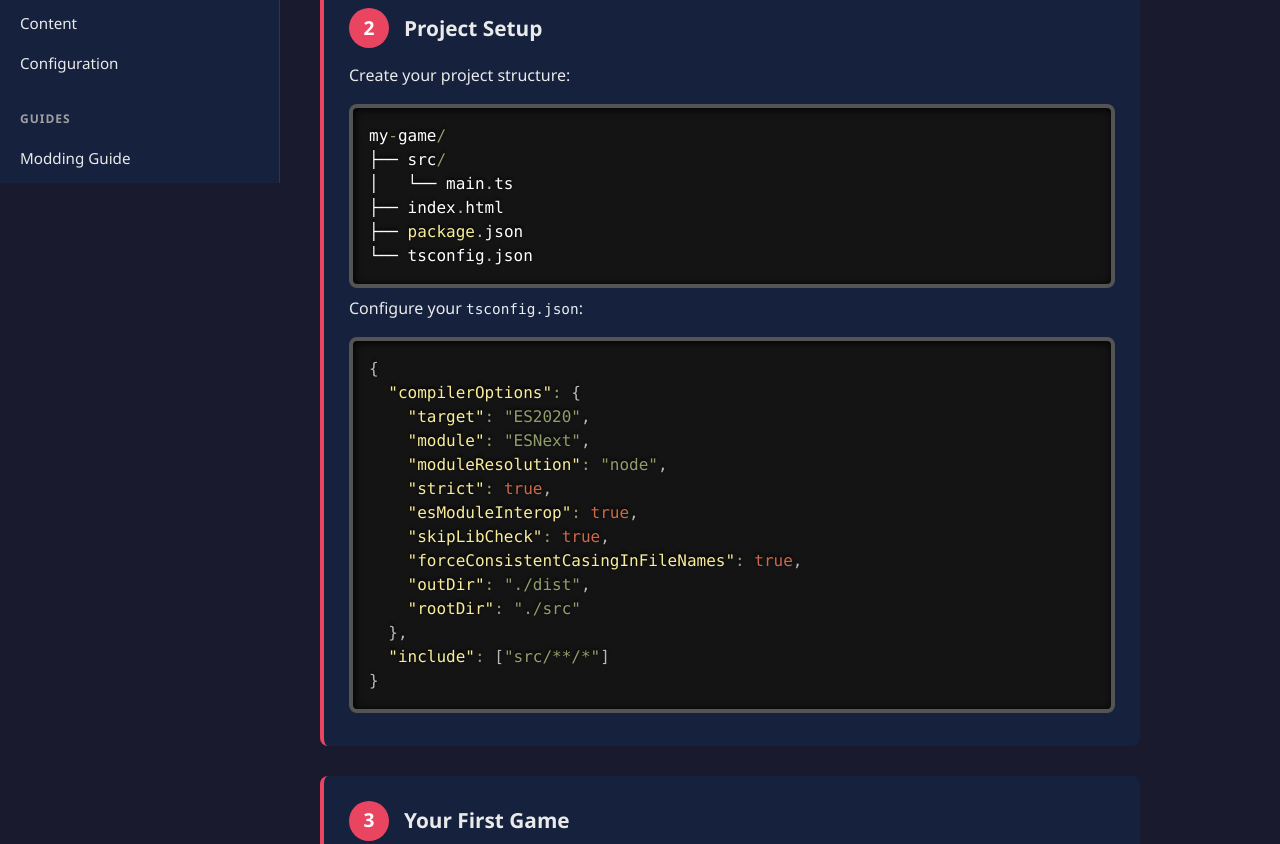
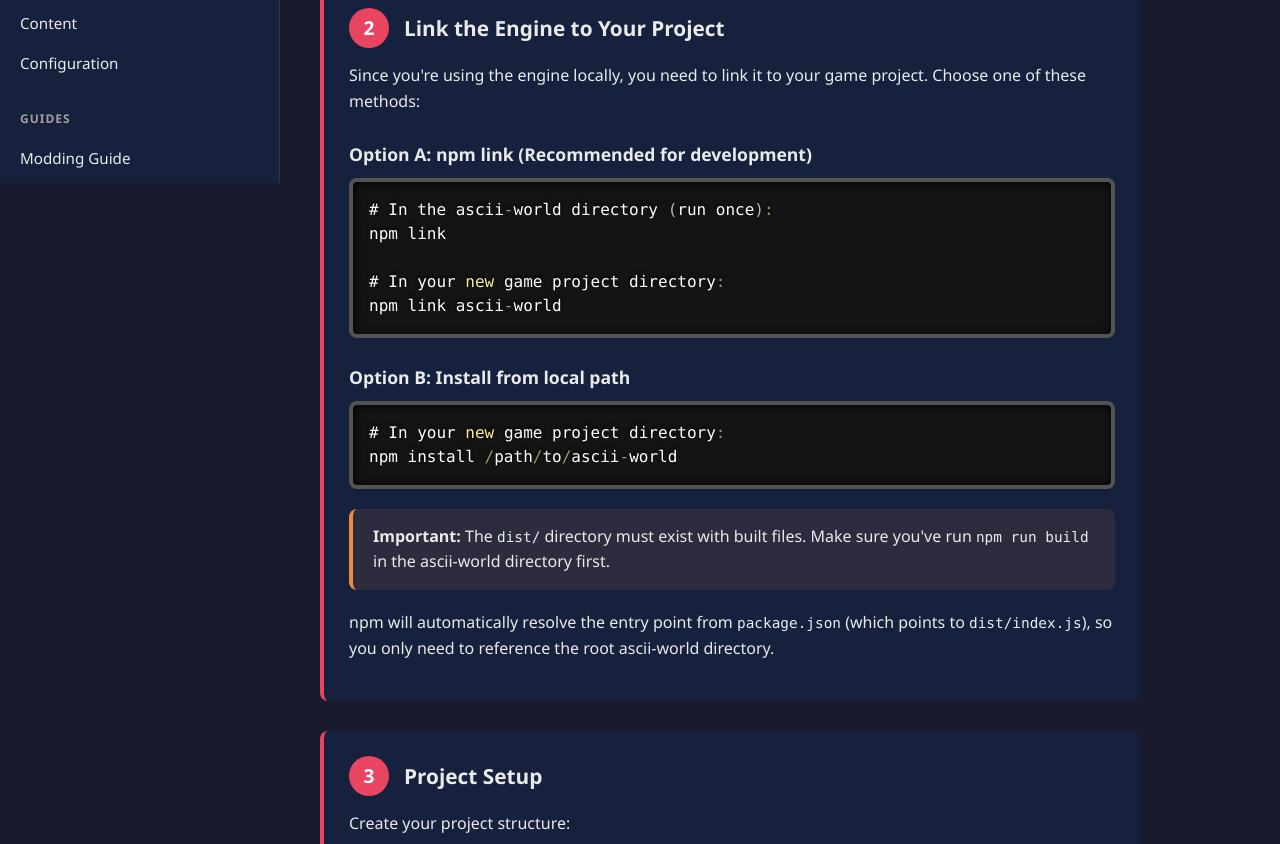
Before and after one commit to r3ndd/ascii-world, a website: page docs/site/getting-started.html in a window 1280 px wide. Shown: the part 617-1461 px from the top of the page. Drawn offline with nearby package versions, Linux system fonts and the light colour scheme.

Commit message:
docs: Add linking instructions to getting started guide
- Add new step explaining how to link the engine using npm link
- Document local path installation as an alternative
- Include important note about dist/ directory requirement
- Re-number remaining steps to maintain sequence

```diff
--- a/docs/site/getting-started.html
+++ b/docs/site/getting-started.html
@@ -351,6 +351,31 @@ npm run build</code></pre>
             <div class="step">
                 <div class="step-header">
                     <div class="step-number">2</div>
+                    <div class="step-title">Link the Engine to Your Project</div>
+                </div>
+                <p>Since you're using the engine locally, you need to link it to your game project. Choose one of these methods:</p>
+
+                <h4>Option A: npm link (Recommended for development)</h4>
+                <pre><code class="language-typescript"># In the ascii-world directory (run once):
+npm link
+
+# In your new game project directory:
+npm link ascii-world</code></pre>
+
+                <h4>Option B: Install from local path</h4>
+                <pre><code class="language-typescript"># In your new game project directory:
+npm install /path/to/ascii-world</code></pre>
+
+                <div class="alert alert-warning">
+                    <strong>Important:</strong> The <code>dist/</code> directory must exist with built files. Make sure you've run <code>npm run build</code> in the ascii-world directory first.
+                </div>
+
+                <p>npm will automatically resolve the entry point from <code>package.json</code> (which points to <code>dist/index.js</code>), so you only need to reference the root ascii-world directory.</p>
+            </div>
+
+            <div class="step">
+                <div class="step-header">
+                    <div class="step-number">3</div>
                     <div class="step-title">Project Setup</div>
                 </div>
                 <p>Create your project structure:</p>
@@ -380,7 +405,7 @@ npm run build</code></pre>
 
             <div class="step">
                 <div class="step-header">
-                    <div class="step-number">3</div>
+                    <div class="step-number">4</div>
                     <div class="step-title">Your First Game</div>
                 </div>
                 <p>Create <code>src/main.ts</code> with this minimal game:</p>
@@ -521,7 +546,7 @@ document.addEventListener('DOMContentLoaded', init);</code></pre>
 
             <div class="step">
                 <div class="step-header">
-                    <div class="step-number">4</div>
+                    <div class="step-number">5</div>
                     <div class="step-title">HTML Setup</div>
                 </div>
                 <p>Create <code>index.html</code>:</p>
@@ -554,7 +579,7 @@ document.addEventListener('DOMContentLoaded', init);</code></pre>
 
             <div class="step">
                 <div class="step-header">
-                    <div class="step-number">5</div>
+                    <div class="step-number">6</div>
                     <div class="step-title">Build and Run</div>
                 </div>
                 <p>Build your project:</p>
```
